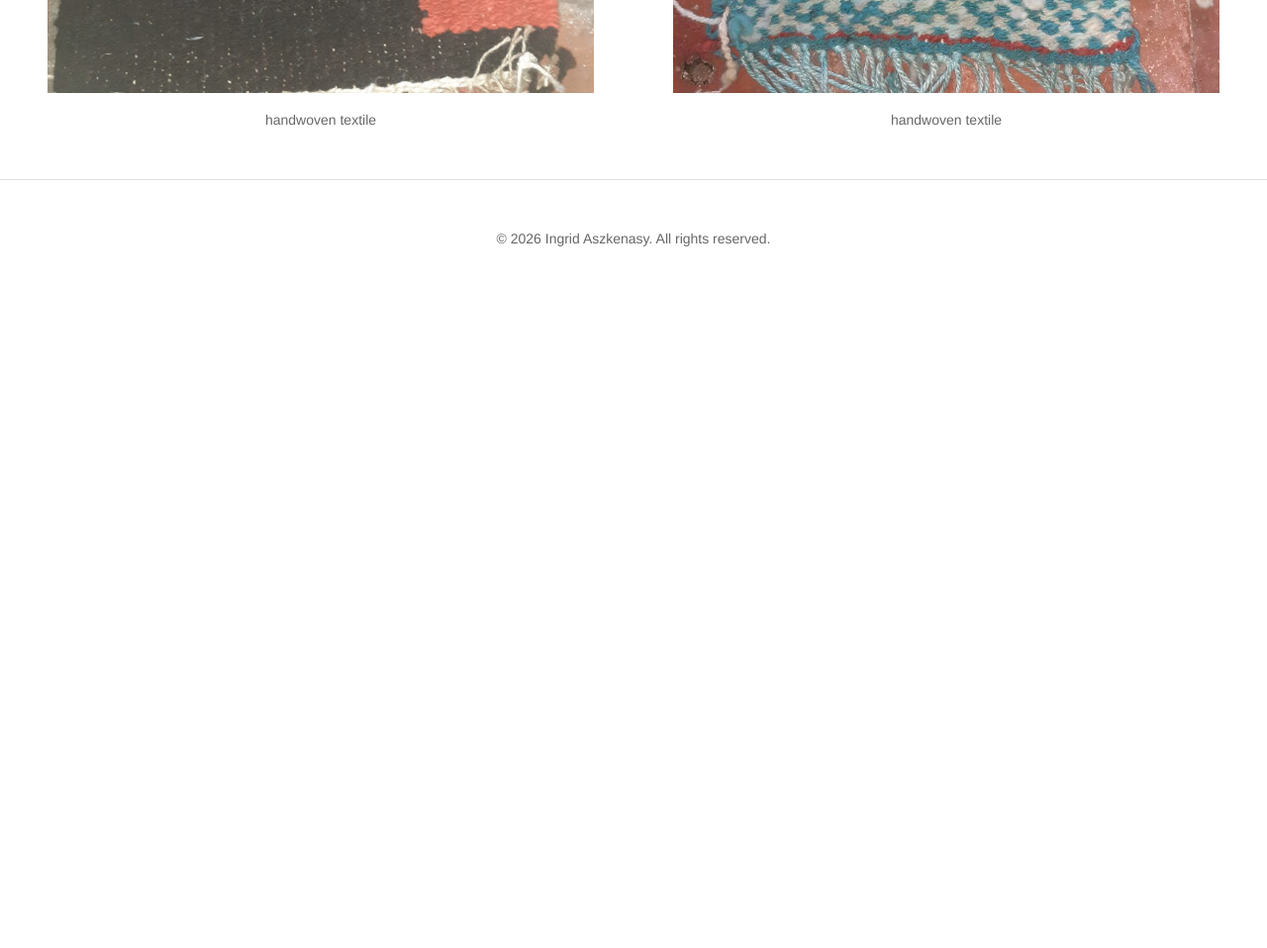
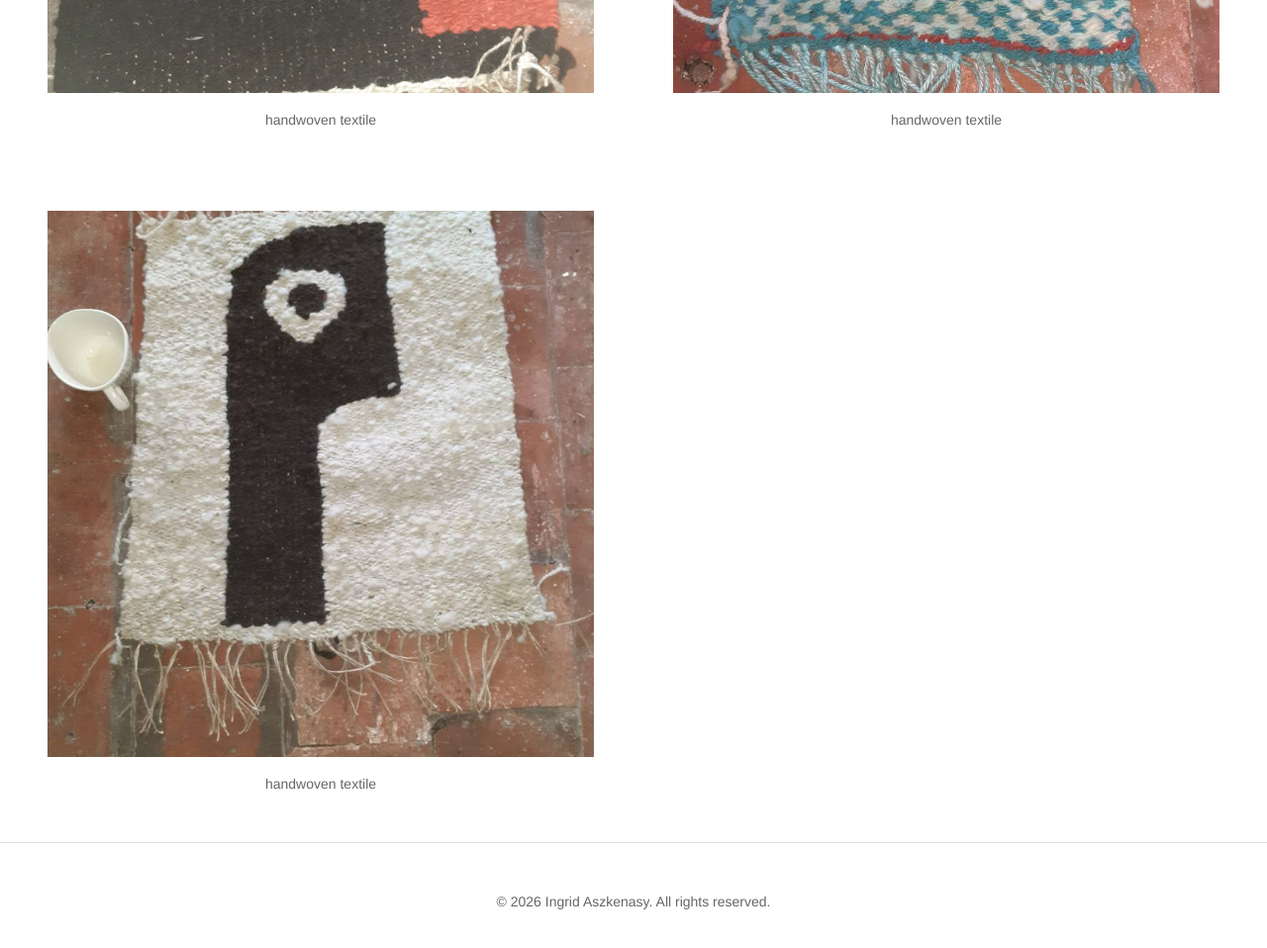
Before and after one commit to tedotedo/ingrid-jan-31-2026, a plain HTML site: page rugs.html in a window 1280 px wide. Shown: the part 2840-3798 px from the top of the page at 99% size. Before the commit the page ends 3140 px from the top, so only its background shows below. Drawn offline with Linux system fonts and the light colour scheme.

Commit message:
Add cream brown rug image

```diff
--- a/rugs.html
+++ b/rugs.html
@@ -130,6 +130,16 @@
           </div>
         </div>
 
+        <!-- Rug 7 -->
+        <div class="gallery-item" data-src="images/rugs/cream-brown-geometric-handwoven-rug.jpg"
+          data-details="handwoven textile">
+          <img src="images/rugs/cream-brown-geometric-handwoven-rug.jpg"
+            alt="Cream and brown handwoven geometric rug with fringe">
+          <div class="gallery-item-info">
+            <p class="gallery-item-details">handwoven textile</p>
+          </div>
+        </div>
+
       </div>
     </div>
   </main>
```
Also changed, not shown: images/rugs/cream-brown-geometric-handwoven-rug.jpg (added).
